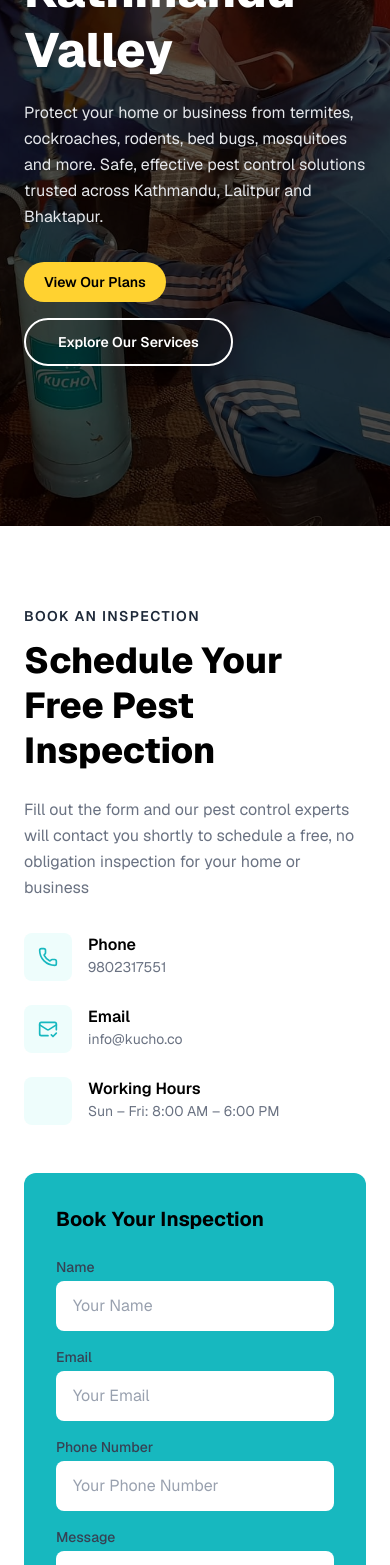
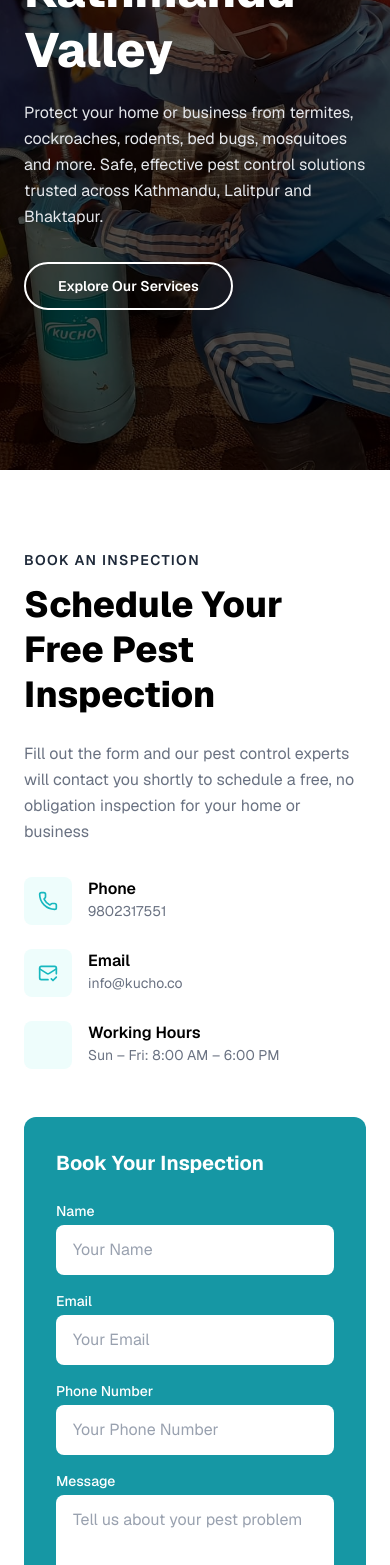
Before and after one commit to AbhishekInfinityDev/kucho-landing, a Next.js app: page / in a window 390 px wide. Shown: the part 432-1997 px from the top of the page. Built offline with nearby package versions, Linux system fonts and the light colour scheme; some icons are missing.

Commit message:
feat: ui issue fixed

```diff
--- a/app/page.tsx
+++ b/app/page.tsx
@@ -230,13 +230,13 @@ Professional Pest Control Services in Kathmandu Valley
             <p className="text-base md:text-lg max-w-lg mb-8 leading-relaxed text-gray-200">
 Protect your home or business from termites, cockroaches, rodents, bed bugs, mosquitoes and more. Safe, effective pest control solutions trusted across Kathmandu, Lalitpur and Bhaktapur.
             </p>
-            <div className="flex flex-wrap gap-4">
-              <a
-                href="#contact"
-                className="inline-block bg-amber-300 text-black font-semibold text-sm rounded-full px-5 py-2.5 hover:bg-amber-400 hover:text-white transition-all duration-300"
-              >
-                View Our Plans
-              </a>
+            <div className="flex items-center flex-wrap gap-4">
+                <a
+                  href="#contact"
+                  className="hidden sm:inline-block bg-amber-300  text-black font-semibold text-sm rounded-full px-5 py-2.5 hover:bg-amber-400 hover:text-white transition-all duration-300"
+                >
+                  View Our Plans
+                </a>
               <a
                 href="#services"
                 className="inline-block border-2 border-white font-semibold text-sm rounded-full px-8 py-3 hover:bg-white hover:text-gray-900 transition-colors duration-300"
@@ -299,14 +299,14 @@ Schedule Your Free Pest Inspection
               ))}
             </div>
           </div>
-          <div className="bg-kucho-500 rounded-xl p-8">
-            <h3 className="text-xl font-bold text-black mb-6">
+          <div className="bg-kucho-600 rounded-xl p-8">
+            <h3 className="text-xl font-bold text-white mb-6">
 Book Your Inspection
             </h3>
             <form>
               {["Name", "Email", "Phone Number"].map((field) => (
                 <div key={field} className="mb-4 ">
-                  <label className="text-sm font-medium text-gray-700 mb-1 block">
+                  <label className="text-sm font-medium text-white mb-1 block">
                     {field}
                   </label>
                   <input
@@ -323,7 +323,7 @@ Book Your Inspection
                 </div>
               ))}
               <div className="mb-4">
-                <label className="text-sm font-medium text-gray-700 mb-1 block">
+                <label className="text-sm font-medium text-white mb-1 block">
                   Message
                 </label>
                 <textarea
@@ -501,7 +501,7 @@ From homes and apartments to restaurants and commercial facilities, we deliver r
       </section>
 
       {/* Testimonials */}
-      <section id="testimonials" className="bg-kucho-500 py-20 md:py-28">
+      <section id="testimonials" className="bg-kucho-600 py-20 md:py-28">
         <div className="max-w-5xl mx-auto px-6 sm:px-8">
           <div className="text-center mb-14">
             <p className="text-sm font-semibold text-white uppercase tracking-widest mb-2">
@@ -517,7 +517,7 @@ From homes and apartments to restaurants and commercial facilities, we deliver r
                 key={t.author}
                 className="bg-white rounded-xl p-8 md:p-10 text-center"
               >
-                <div className="text-kucho-500 text-2xl mb-4 flex justify-center gap-1">
+                <div className="text-amber-300 text-2xl mb-4 flex justify-center gap-1">
                   {[...Array(t.stars || 5)].map((_, i) => (
                     <FaStar key={i} />
                   ))}
```
